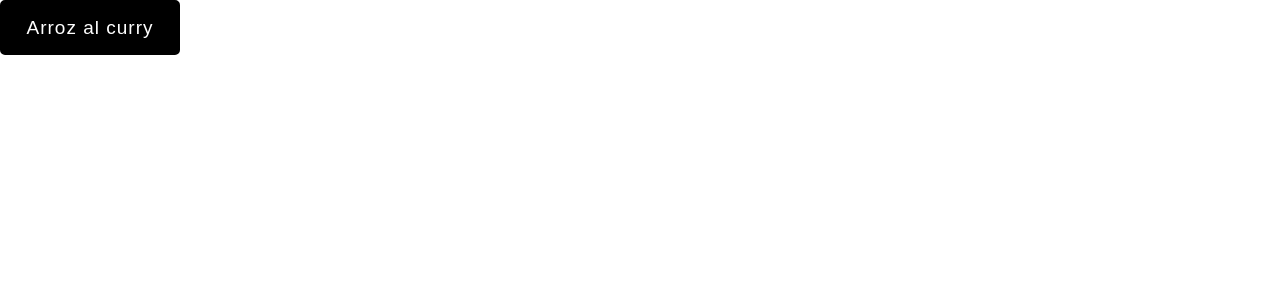
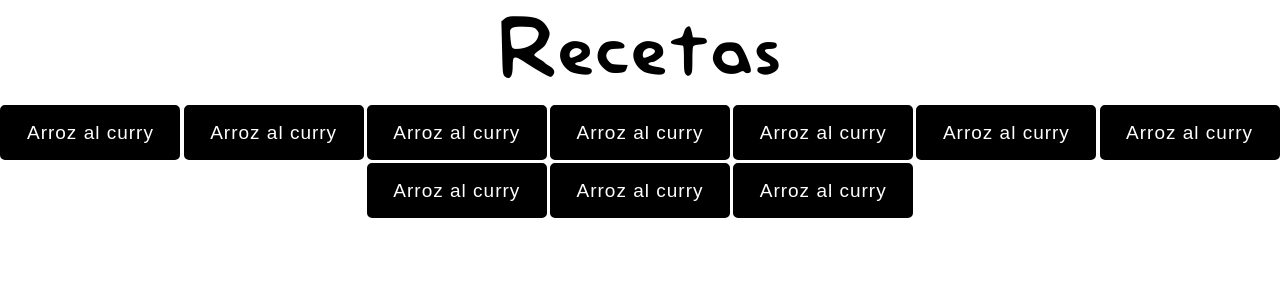
Before and after one commit to Farrius/Recetas_de_mi_abuela, a React (Create React App) app: page / in a window 1280 px wide. Shown: the top 300 px of the page. Built offline with nearby package versions, Linux system fonts and the light colour scheme.

Commit message:
add receta_card styles and fixed the overlapp

```diff
--- a/src/App.css
+++ b/src/App.css
@@ -14,3 +14,8 @@
 body {
   font-family: "Homer_Simpson_Revised";
 }
+
+.app_container {
+  display: flex;
+  flex-direction: column;
+}
--- a/src/App.js
+++ b/src/App.js
@@ -2,10 +2,16 @@ import React, { useState } from "react";
 import "./App.css";
 import "./fonts/Homer/Homer_Simpson_Revised.ttf";
 //components
-import Receta from "./components/Receta/Receta.component";
-
+import Recetas from "./components/Recetas/Recetas.component";
+import Header from "./components/Header/Header.component";
+import Popup from "./components/PopUp/PopUp.component";
 const App = () => {
-  return <Receta titulo="Arroz al curry" />;
+  return (
+    <div className="app_container">
+      <Header />
+      <Recetas />
+    </div>
+  );
 };
 
 export default App;
--- /dev/null
+++ b/src/components/Header/Header.component.jsx
@@ -0,0 +1,12 @@
+import React from "react";
+import "./Header.css";
+
+const Header = () => {
+  return (
+    <div className="header_container">
+      <h1 className="header_title">Recetas</h1>
+    </div>
+  );
+};
+
+export default Header;
--- /dev/null
+++ b/src/components/Header/Header.css
@@ -0,0 +1,4 @@
+.header_container {
+  text-align: center;
+  font-size: 3rem;
+}
--- a/src/components/PopUp/PopUp.css
+++ b/src/components/PopUp/PopUp.css
@@ -1,13 +1,11 @@
+/*
 .popup-box {
   position: fixed;
   background: #00000050;
   display: flex;
   align-items: center;
   justify-content: center;
-  height: 100vh;
-  width: 100vw;
 }
-
 .box {
   position: relative;
   min-width: 40vw;
@@ -28,3 +26,43 @@
   font-size: 25px;
   color: #4d0028;
 }
+*/
+.popup-box {
+  position: fixed;
+  z-index: 2;
+  background: #00000050;
+  width: 100%;
+  height: 100vh;
+  top: 0;
+  left: 0;
+}
+
+.box {
+  position: relative;
+  width: 70%;
+  margin: 0 auto;
+  height: auto;
+  max-height: 70vh;
+  margin-top: calc(100vh - 85vh - 20px);
+  background: #fff;
+  border-radius: 4px;
+  padding: 20px;
+  border: 1px solid #999;
+  overflow: auto;
+}
+
+.close-icon {
+  content: "x";
+  cursor: pointer;
+  position: fixed;
+  right: calc(15% - 30px);
+  top: calc(100vh - 85vh - 33px);
+  background: #ededed;
+  width: 25px;
+  height: 25px;
+  border-radius: 50%;
+  line-height: 20px;
+  text-align: center;
+  border: 1px solid #999;
+  font-size: 20px;
+}
--- a/src/components/Receta/Receta.component.jsx
+++ b/src/components/Receta_card/Receta_card.component.jsx
@@ -1,21 +1,21 @@
 import React, { useState } from "react";
-import "./Receta.css";
+import "./Receta_card.css";
 import Popup from "../PopUp/PopUp.component";
 
-const Receta = (props) => {
+const Receta_card = (props) => {
   const [isOpen, setOpen] = useState(false);
 
-  const toggleReceta = () => {
+  const togglePopup = () => {
     setOpen(!isOpen);
   };
   return (
     <div className="button-container">
-      <a onClick={toggleReceta} data-text={props.titulo} />
+      <a data-text={props.title} onClick={togglePopup}></a>
       {isOpen && (
         <Popup
           content={
             <>
-              <h1>{props.titulo}</h1>
+              <h1>{props.title}</h1>
               <br />
               <h2>Ingredientes</h2>
               <ul className="ingredientes">
@@ -26,6 +26,7 @@ const Receta = (props) => {
                 <li>Ajo</li>
                 <li>Comino</li>
                 <li>Curucuma</li>
+                <li>Curry</li>
                 <li>Pimienta</li>
                 <li>Agua</li>
                 <li>Sal</li>
@@ -37,14 +38,26 @@ const Receta = (props) => {
                 <li>Picar la cebolla</li>
                 <li>Esperar a que lo demas lo haga tu abuela</li>
                 <li> Comer mucho</li>
+                <li>Picar la cebolla</li>
+                <li>Esperar a que lo demas lo haga tu abuela</li>
+                <li> Comer mucho</li>
+                <li>Picar la cebolla</li>
+                <li>Esperar a que lo demas lo haga tu abuela</li>
+                <li> Comer mucho</li>
+                <li>Picar la cebolla</li>
+                <li>Esperar a que lo demas lo haga tu abuela</li>
+                <li> Comer mucho</li>
               </ol>
             </>
           }
-          handleClose={toggleReceta}
+          handleClose={togglePopup}
         />
       )}
     </div>
   );
 };
 
-export default Receta;
+export default Receta_card;
+/*
+<a onClick={toggleReceta} data-text={props.title} />
+      */
--- a/src/components/Receta/Receta.css
+++ b/src/components/Receta_card/Receta_card.css
@@ -3,15 +3,15 @@
   display: inline-flex;
   width: 180px;
   height: 55px;
-  perspective: 1000px;
 }
 .button-container a {
   cursor: pointer;
   font-size: 19px;
   letter-spacing: 1px;
+
   transform-style: preserve-3d;
   transform: translateZ(-25px);
-  transition: transform 0.25s;
+  transition: transform 0.2 5s;
   font-family: "Montserrat", sans-serif;
 }
 .button-container h1 {
@@ -23,9 +23,11 @@
   content: attr(data-text);
   height: 55px;
   width: 180px;
+
   display: flex;
   align-items: center;
   justify-content: center;
+
   border: 5px solid black;
   box-sizing: border-box;
   border-radius: 5px;
--- /dev/null
+++ b/src/components/Recetas/Recetas.component.jsx
@@ -0,0 +1,23 @@
+import React from "react";
+import "./Recetas.css";
+
+import Receta_card from "../Receta_card/Receta_card.component";
+
+const Recetas = () => {
+  return (
+    <div className="recetas_container">
+      <Receta_card title="Arroz al curry" />
+      <Receta_card title="Arroz al curry" />
+      <Receta_card title="Arroz al curry" />
+      <Receta_card title="Arroz al curry" />
+      <Receta_card title="Arroz al curry" />
+      <Receta_card title="Arroz al curry" />
+      <Receta_card title="Arroz al curry" />
+      <Receta_card title="Arroz al curry" />
+      <Receta_card title="Arroz al curry" />
+      <Receta_card title="Arroz al curry" />
+    </div>
+  );
+};
+
+export default Recetas;
--- /dev/null
+++ b/src/components/Recetas/Recetas.css
@@ -0,0 +1,7 @@
+.recetas_container {
+  display: flex;
+  justify-content: center;
+  align-items: center;
+  gap: 0.2rem;
+  flex-wrap: wrap;
+}
```
